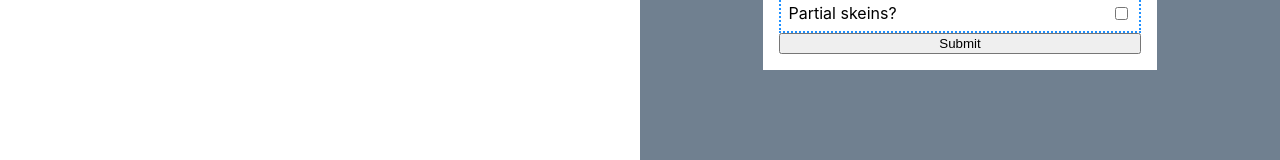
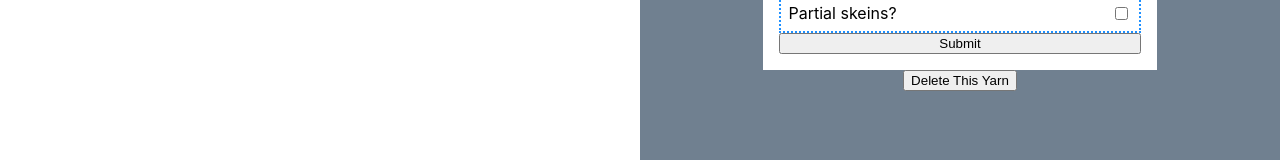
Before and after one commit to devon-wolf/yarnstash, a React (Create React App) app: page /yarn/1 in a window 1280 px wide. Shown: the part 665-825 px from the top of the page. Built offline with nearby package versions, Linux system fonts and the light colour scheme; no server answers.

Commit message:
Add delete button to update page, confirm function working

```diff
--- a/src/DetailPage/DeleteYarnButton.js
+++ b/src/DetailPage/DeleteYarnButton.js
@@ -1,17 +1,9 @@
 import React, { Component } from 'react'
-import { deleteYarn } from '../api-utils'
 
 export default class DeleteYarnButton extends Component {
-
-	handleDeleteClick = async e => {
-		// alert('Delete this yarn?');
-		await deleteYarn(this.props.yarnID);
-		// can save ^ to a variable and return the value if wanted
-	}
-
 	render() {
 		return (
-			<button onClick={this.handleDeleteClick}>
+			<button onClick={this.props.handleDeleteClick}>
 				Delete This Yarn
 			</button>
 		)
--- a/src/DetailPage/OneYarn.js
+++ b/src/DetailPage/OneYarn.js
@@ -4,7 +4,8 @@ import { getYarnByID } from '../api-utils.js'
 import YarnItem from '../ListPage/YarnItem.js'
 import style from '../stylesheets/DetailPage.module.css'
 import YarnForm from '../CreatePage/YarnForm'
-import { updateYarn } from '../api-utils.js'
+import { updateYarn, deleteYarn } from '../api-utils.js'
+import DeleteYarnButton from './DeleteYarnButton';
 
 export default class OneYarn extends Component {
 	state = {
@@ -52,6 +53,11 @@ export default class OneYarn extends Component {
 		e.preventDefault();
 		const updatedYarn = this.state;
 		await updateYarn(this.state.id, updatedYarn);
+		this.props.history.push('/yarn');
+	}
+
+	handleDeleteClick = async () => {
+		await deleteYarn(this.state.id);
 		this.props.history.push('/yarn');
 	}
 
@@ -114,6 +120,9 @@ export default class OneYarn extends Component {
 					 e => this.setState({partials: !this.state.partials})
 				}
 					/>
+
+				<DeleteYarnButton handleDeleteClick={this.handleDeleteClick} />
+
 				</section>
 				</main>
 			</div>
--- a/src/stylesheets/YarnList.module.css
+++ b/src/stylesheets/YarnList.module.css
@@ -3,6 +3,9 @@
 	list-style: none;
 	padding-left: unset;
 	padding: 1rem;
+	grid-column: 1 / 3;
+	display: grid;
+	grid-template-columns: 50% 50%;
 }
 
 .listItem {
```
